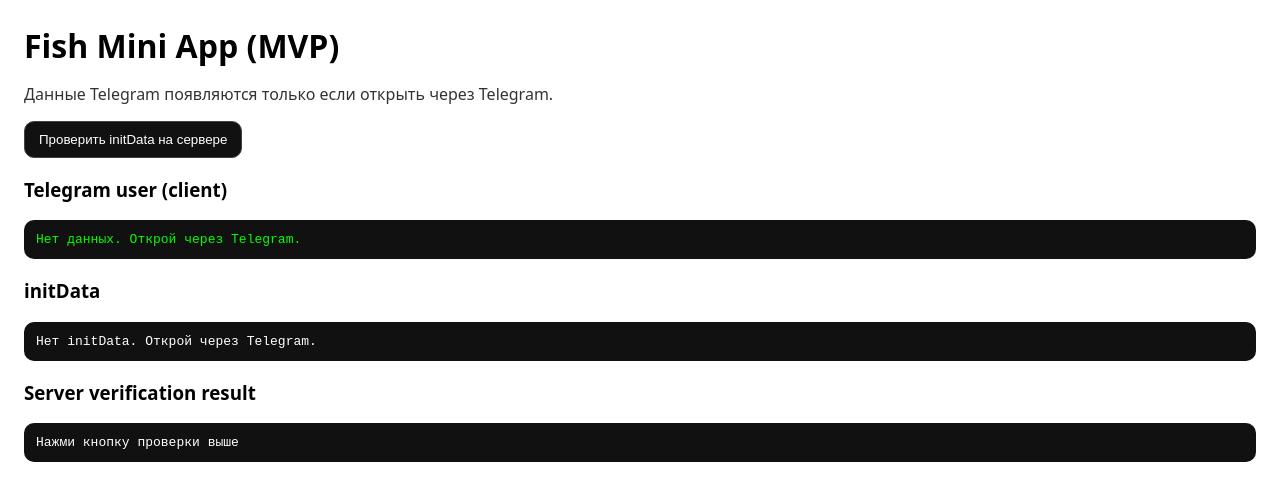
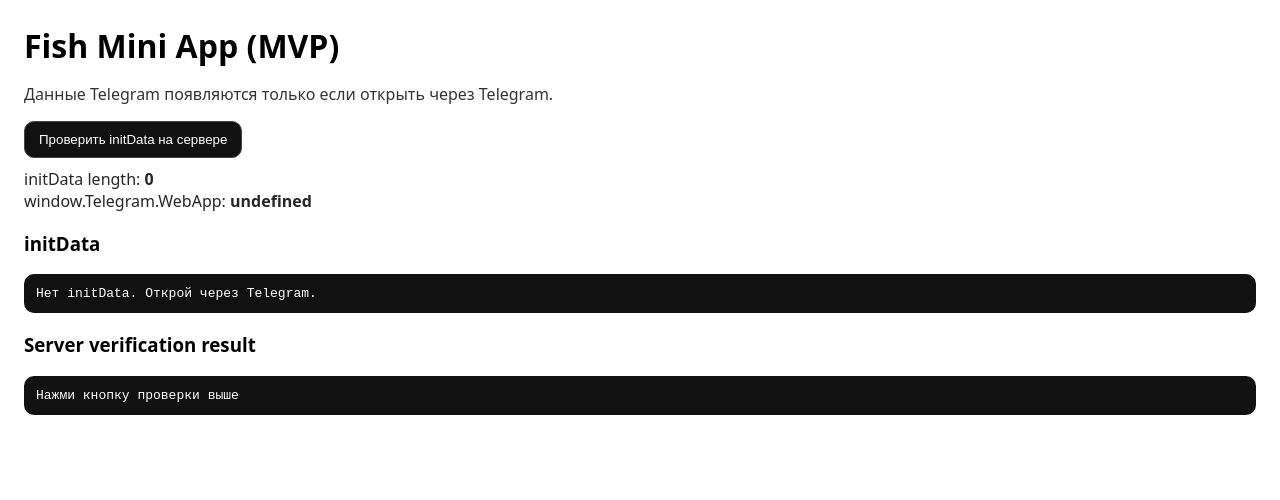
Before and after one commit to scplatz55-byte/fish-miniapp, a Next.js app: page / in a window 1280 px wide. Shown: the top 500 px of the page. Built offline with nearby package versions, Linux system fonts and the light colour scheme.

Commit message:
debug initData

```diff
--- a/src/app/page.tsx
+++ b/src/app/page.tsx
@@ -68,11 +68,9 @@ export default function Page() {
   {loading ? "Проверяем..." : "Проверить initData на сервере"}
 </button>
 
-      <div style={{ marginTop: 16 }}>
-        <h3>Telegram user (client)</h3>
-        <pre style={{ background: "#111", color: "#0f0", padding: 12, borderRadius: 10 }}>
-          {user ? JSON.stringify(user, null, 2) : "Нет данных. Открой через Telegram."}
-        </pre>
+<div style={{ marginTop: 10, opacity: 0.85 }}>
+  <div>initData length: <b>{initData.length}</b></div>
+  <div>window.Telegram.WebApp: <b>{typeof (window as any)?.Telegram?.WebApp}</b></div>
 </div>
 
       <div style={{ marginTop: 16 }}>
```
Lines whose indentation alone changed are shown as unchanged.
